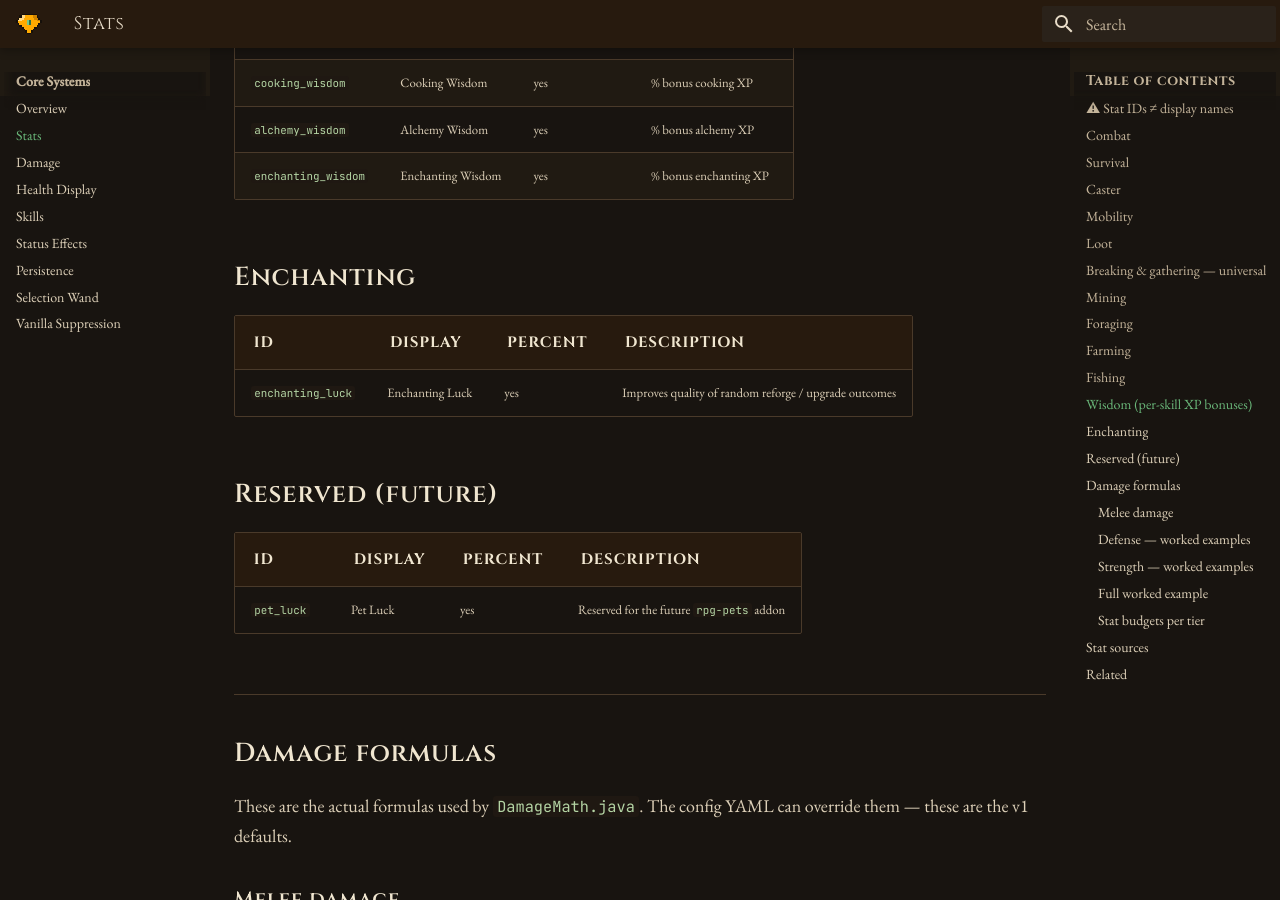
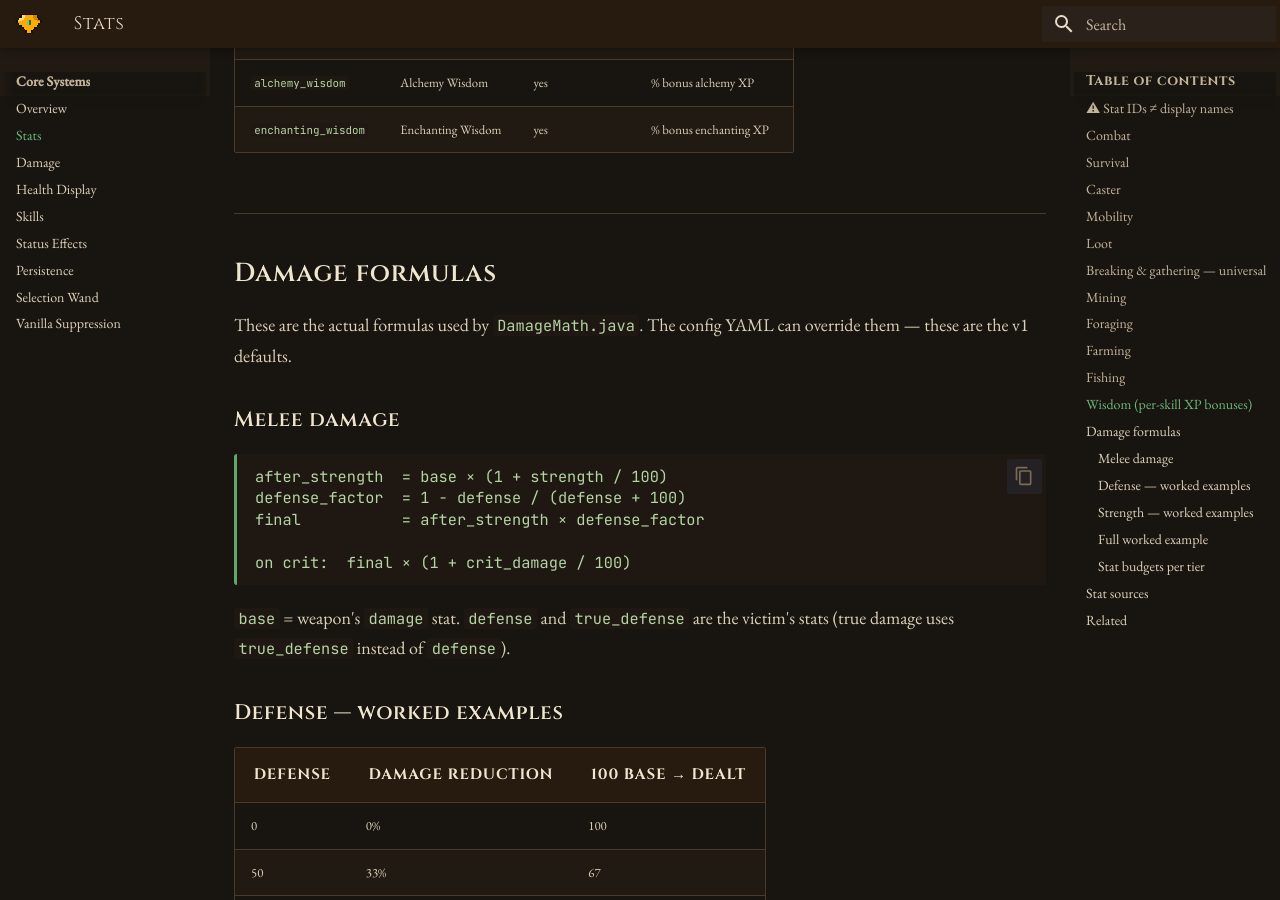
Before and after one commit to 255-Ping/RPGCORE, an MkDocs documentation site: the page built from docs/stats.md, in a window 1280 px wide and 900 px high, scrolled down 4959 px. Built offline with MkDocs 1.6.1 and Material for MkDocs 9.7.7, drawn with Linux system fonts in a browser that asks for light colours; some of the changed text lies outside the part shown.

Commit message:
Remove pristine, enchanting_luck, pet_luck stats; rename pristine_talisman (rpg-api 0.4.0, rpg-core 1.1.5)
All three stats showed in lore but had no backing system. Removed from
BuiltinStat enum, example items, and docs. Will be re-added when the
systems that use them (quality rolls, enchanting success, pets) are built.

- pristine_talisman renamed to fortune_talisman (magic_find + auto_loot)
- enchanted_upgrade_crystal Stats block removed (was enchanting_luck only)
- docs/stats.md, todo-bugs.md, enchanting.md, BuiltinStat all cleaned up

Co-Authored-By: Claude Sonnet 4.6 <noreply@anthropic.com>

```diff
--- a/docs/stats.md
+++ b/docs/stats.md
@@ -73,7 +73,6 @@ The two most common mistakes:
 | ID | Display | Percent | Description |
 |---|---|---|---|
 | `magic_find` | Magic Find | yes | Multiplies rare-loot chance on flagged drops |
-| `pristine` | Pristine | yes | Gemstone / rare drop quality (reserved for future) — **⚠ not yet wired** |
 
 ## Breaking & gathering — universal
 
@@ -121,18 +120,6 @@ The two most common mistakes:
 | `cooking_wisdom` | Cooking Wisdom | yes | % bonus cooking XP |
 | `alchemy_wisdom` | Alchemy Wisdom | yes | % bonus alchemy XP |
 | `enchanting_wisdom` | Enchanting Wisdom | yes | % bonus enchanting XP |
-
-## Enchanting
-
-| ID | Display | Percent | Description |
-|---|---|---|---|
-| `enchanting_luck` | Enchanting Luck | yes | Improves quality of random reforge / upgrade outcomes |
-
-## Reserved (future)
-
-| ID | Display | Percent | Description |
-|---|---|---|---|
-| `pet_luck` | Pet Luck | yes | Reserved for the future `rpg-pets` addon |
 
 ---
 
```
Also changed, not shown: other parts of docs/stats.md (+1 -1 lines), docs/addons/enchanting.md (+0 -1 lines), docs/planned/todo-bugs.md (+1 -4 lines), rpg-core/src/main/resources/items/example.yml (+3 -8 lines), 2 other files.
